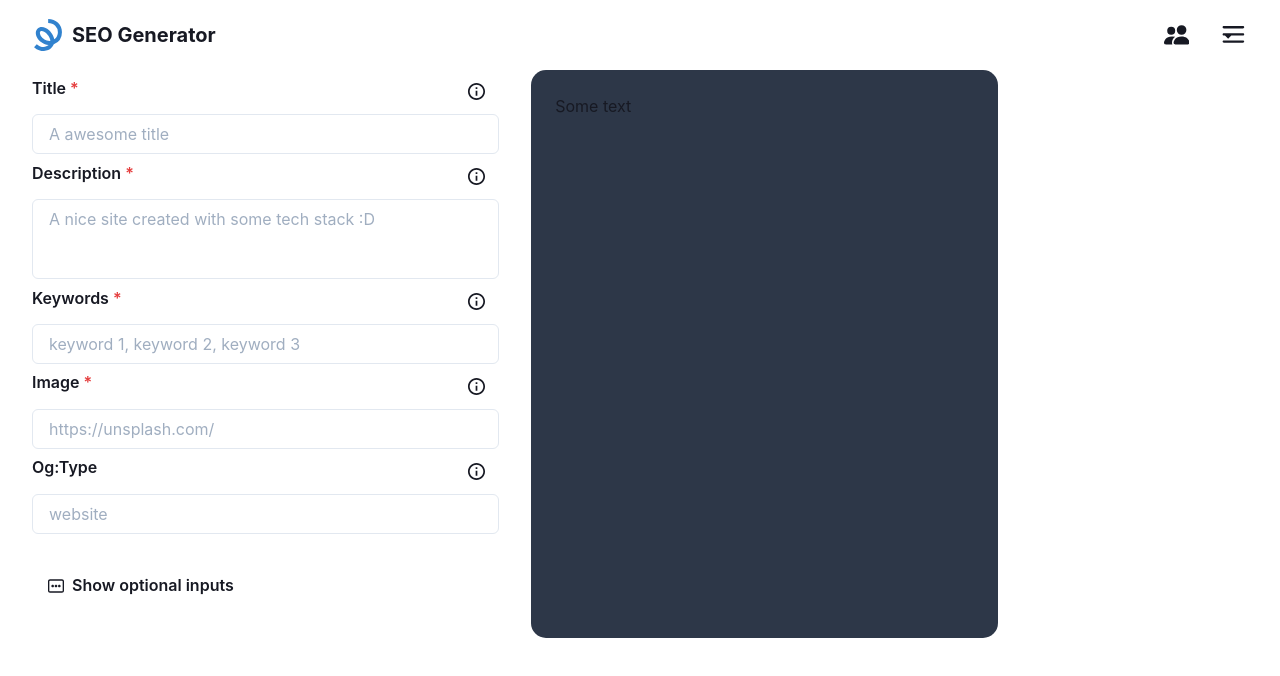
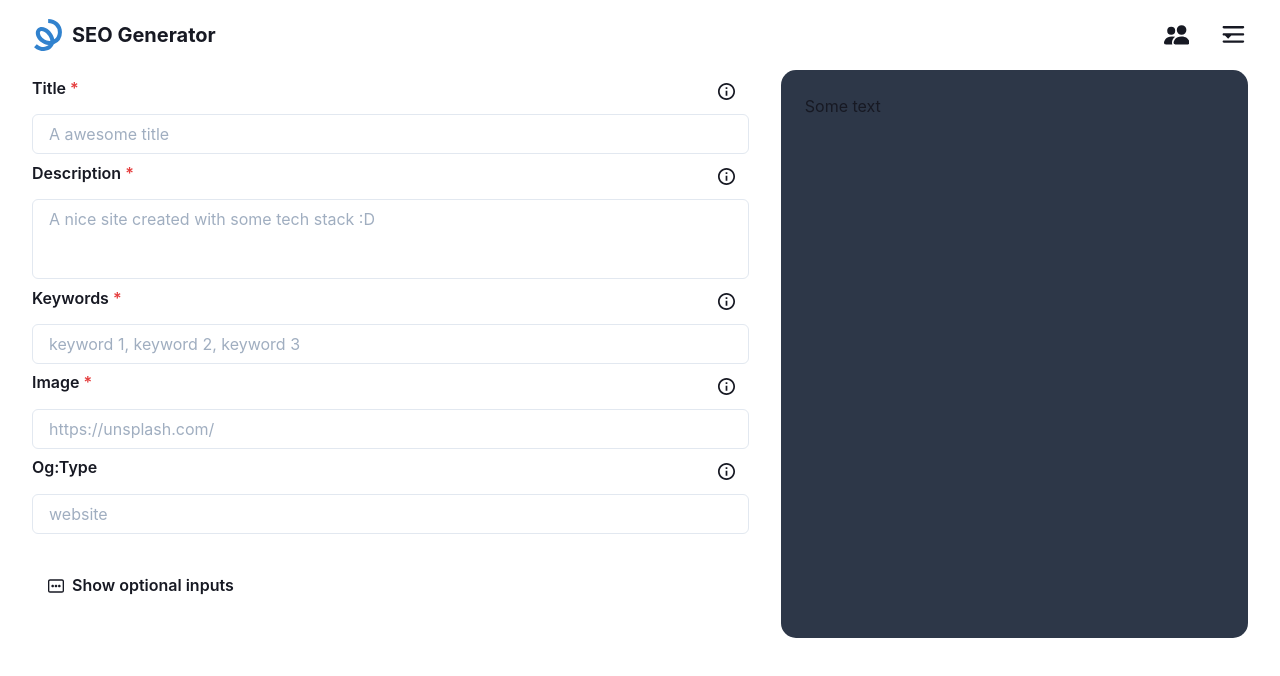
Before and after one commit to mrLuisFer/seo-generator, a Next.js app: page / in a window 1280 px wide. Shown: the top 676 px of the page. Built offline with nearby package versions, Linux system fonts and the light colour scheme.

Commit message:
change Box component as an aside

```diff
--- a/components/home/LeftSidebar/index.jsx
+++ b/components/home/LeftSidebar/index.jsx
@@ -1,5 +1,5 @@
 import { Box } from '@chakra-ui/react'
-import MetaForm from "./MetaForm"
+import MetaForm from './MetaForm'
 
 export default function LeftSidebar({
   optionalInputValues,
@@ -7,9 +7,8 @@ export default function LeftSidebar({
   setOptionalInputValues,
   setRequiredInputValues,
 }) {
-
   return (
-    <Box gridColumn="span 2">
+    <Box gridColumn="span 3" as="aside">
       <MetaForm
         optionalInputValues={optionalInputValues}
         requiredInputValues={requiredInputValues}
```
